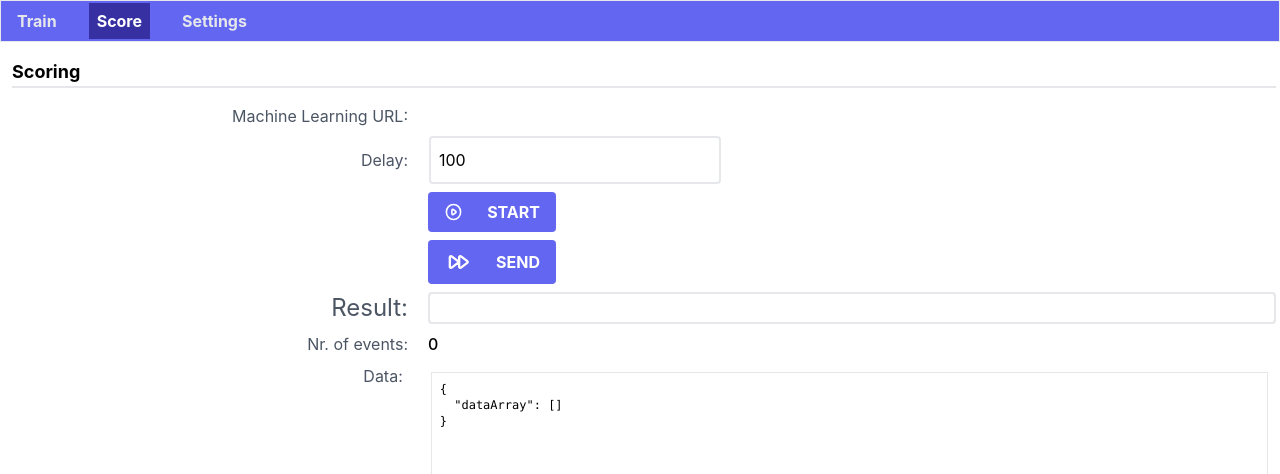
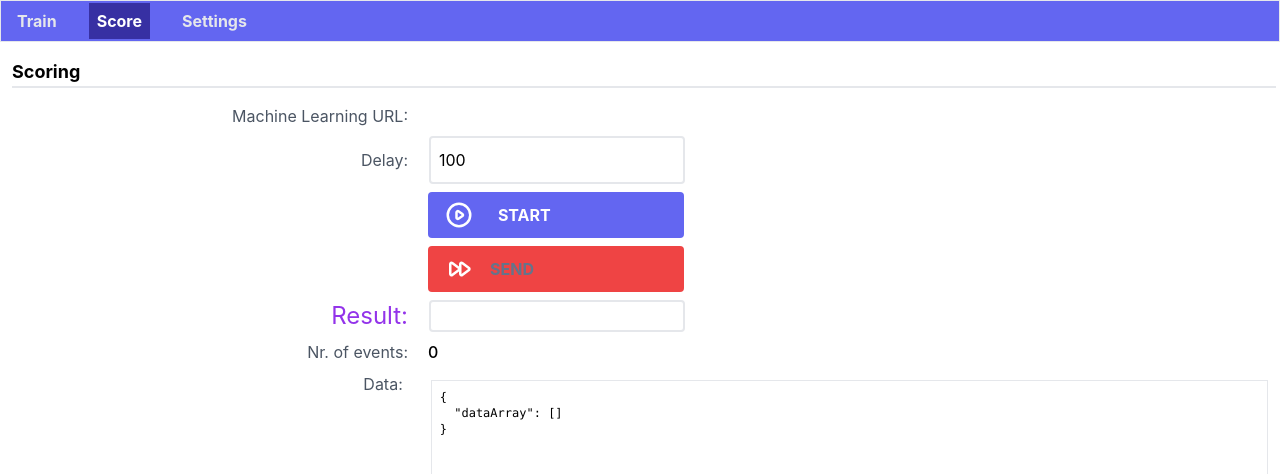
Before and after one commit to O-Hahn/accelerometer_njx, a Next.js app: page /Score in a window 1280 px wide. Shown: the top 474 px of the page. Built offline with nearby package versions, Linux system fonts and the light colour scheme.

Commit message:
beautify

```diff
--- a/pages/Score.jsx
+++ b/pages/Score.jsx
@@ -190,7 +190,7 @@ const Score = () => {
                 <div className="flex mt-2 items-center">
                     <div className="w-2/6 text-right pr-5 text-gray-600">Delay:</div>
                     <input
-                        className="rounded border border-gray-100 border-inherit border-2 hover:border-blue-100 mx-px hover:mx-0 hover:border-2 py-2.5 px-2 focus:mx-0 focus:border-2 focus:border-blue-100 focus:outline-0 pr-8"
+                        className="w-64 rounded border border-gray-100 border-inherit border-2 hover:border-blue-100 mx-px hover:mx-0 hover:border-2 py-2.5 px-2 focus:mx-0 focus:border-2 focus:border-blue-100 focus:outline-0 pr-8"
                         type="text"
                         name="delay"
                         placeholder="delay in ms"
@@ -204,7 +204,7 @@ const Score = () => {
                     <div className="flex mt-2">
                         <div className="w-2/6"></div>
                         <button
-                            className="bg-red-500 hover:bg-red-800 text-white font-bold py-2 px-4 rounded inline-flex items-center w-32"
+                            className="bg-red-500 hover:bg-red-800 text-white font-bold py-2 px-4 rounded inline-flex items-center w-64"
                             onClick={handleStop}
                         >
                             <Image className="filter-white" src="/static/Stop.svg" width="60" height="40" alt="Start" />
@@ -215,7 +215,7 @@ const Score = () => {
                     <div className="flex mt-2">
                         <div className="w-2/6"></div>
                         <button
-                            className="bg-indigo-500 hover:bg-indigo-800 text-white font-bold py-2 px-4 rounded inline-flex items-center w-32"
+                            className="bg-indigo-500 hover:bg-indigo-800 text-white font-bold py-2 px-4 rounded inline-flex items-center w-64"
                             onClick={handleStart}
                         >
                             <Image className="filter-white" src="/static/Play.svg" width="30" height="30" alt="Start" />
@@ -223,21 +223,35 @@ const Score = () => {
                         </button>
                     </div>
                 )}
-                <div className="flex mt-2">
+
+                {dataObj.dataArray.length > 0 ? (
+                    <div className="flex mt-2">
+                        <div className="w-2/6"></div>
+                        <button
+                            className="bg-indigo-500 hover:bg-indigo-800 text-white font-bold py-2 px-4 rounded inline-flex items-center w-64"
+                            onClick={handleSend}
+                        >
+                            <Image className="filter-white" src="/static/Send.svg" width="30" height="30" alt="Start" />
+                            <span className="ml-4">SEND</span>
+                        </button>
+                        </div>
+                ) : (
+                    <div className="flex mt-2">
                     <div className="w-2/6"></div>
-                    <button
-                        className="bg-indigo-500 hover:bg-indigo-800 text-white font-bold py-2 px-4 rounded inline-flex items-center w-32"
+                    <button disabled
+                        className="disabled:bg-red-500 disabled:shadow-none disabled:text-slate-500 disabled:border-slate-200 bg-indigo-500 hover:bg-indigo-800 text-white font-bold py-2 px-4 rounded inline-flex items-center w-64"
                         onClick={handleSend}
                     >
                         <Image className="filter-white" src="/static/Send.svg" width="30" height="30" alt="Start" />
-                        <span className="ml-6">SEND</span>
+                        <span className="ml-4">SEND</span>
                     </button>
                 </div>
+                ) }
 
                 <div>
                     <div className="flex mt-2">
-                        <div className="w-2/6 text-2xl text-right pr-5 text-gray-600">Result:</div>
-                        <div className="w-4/6 rounded border border-gray-100 border-inherit border-2 text-2xl text-gray-900">{pred}</div>
+                        <div className="w-2/6 text-2xl text-right pr-5 text-purple-600">Result:</div>
+                        <div className="w-64 text-2xl text-purple-600 rounded border border-gray-100 border-inherit border-2 hover:border-blue-100 mx-px hover:mx-0 hover:border-2 py-2 px-4 focus:mx-0 focus:border-2 focus:border-blue-100 focus:outline-0 pr-8">{pred}</div>
                     </div>
                 </div>
 
--- a/pages/Train.jsx
+++ b/pages/Train.jsx
@@ -205,7 +205,7 @@ const Train = () => {
             <div className="flex mt-2 items-center">
                 <div className="w-2/6 text-right pr-5 text-gray-600">Delay:</div>
                 <input
-                    className=" rounded border border-gray-100 border-inherit border-2 hover:border-blue-100 mx-px hover:mx-0 hover:border-2 py-2.5 px-2 focus:mx-0 focus:border-2 focus:border-blue-100 focus:outline-0 pr-8"
+                    className="w-64 rounded border border-gray-100 border-inherit border-2 hover:border-blue-100 mx-px hover:mx-0 hover:border-2 py-2.5 px-2 focus:mx-0 focus:border-2 focus:border-blue-100 focus:outline-0 pr-8"
                     type="text"
                     name="delay"
                     placeholder="delay in ms"
@@ -218,7 +218,7 @@ const Train = () => {
                 <div className="w-2/6 text-right pr-5 text-gray-600">Figure:</div>
                 <div className="mb-3 xl:w-96">
                 <select onChange={(e) => onFigureChange(e.target.value)} className="form-select appearance-none
-                    block w-full px-3 py-1.5 text-base font-normal
+                    block w-full px-3 py-1.5 text-base font-normal w-64
                     text-gray-700 bg-white bg-clip-padding bg-no-repeat
                     border border-solid border-gray-300 rounded transition ease-in-out
                     m-0 focus:text-gray-700 focus:bg-white focus:border-blue-600 focus:outline-none" aria-label="Figure to train">
```
